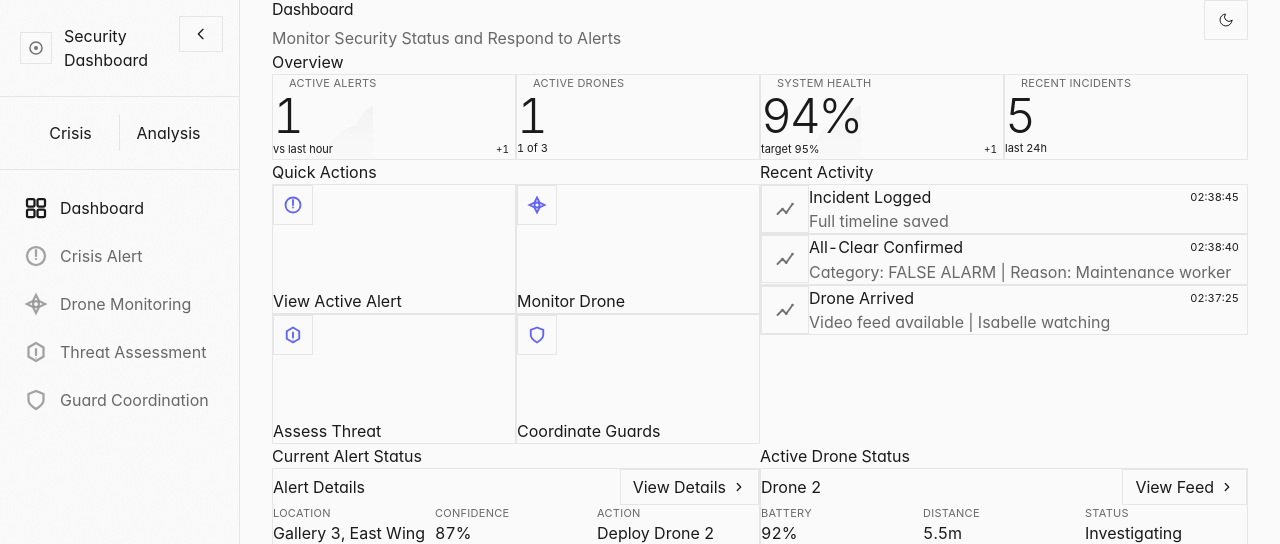
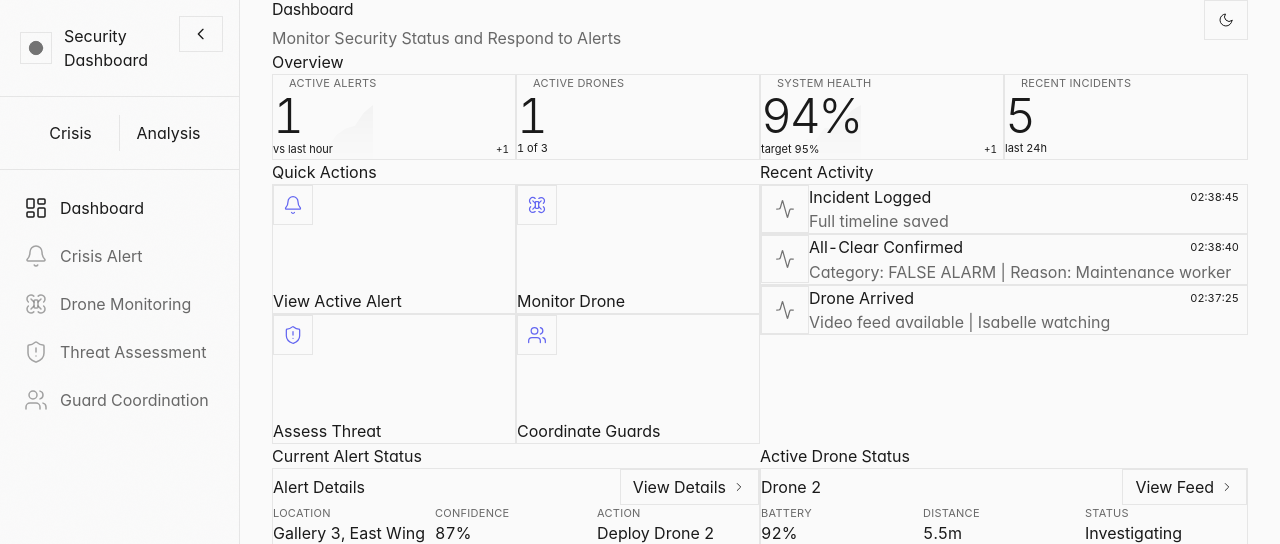
Before and after one commit to PmS-crypto/drone-management-system, a Next.js app: page / in a window 1280 px wide. Shown: the top 544 px of the page. Built offline with nearby package versions, Linux system fonts and the light colour scheme.

Commit message:
icon update

```diff
--- a/package.json
+++ b/package.json
@@ -10,6 +10,7 @@
   },
   "dependencies": {
     "framer-motion": "^12.23.24",
+    "lucide-react": "^0.554.0",
     "next": "^14.2.5",
     "react": "^18.3.1",
     "react-dom": "^18.3.1"
--- a/src/components/ui/Icons.tsx
+++ b/src/components/ui/Icons.tsx
@@ -1,120 +1,78 @@
 /**
- * Minimal icon system - consistent stroke weight and style
- * All icons use 1.5px stroke width for consistency
+ * Modern icon system using Lucide React
+ * Icons are optimized for clarity and modern dashboard aesthetics
+ * Following best practices from Linear, Vercel, and other top dashboards
+ *
+ * Icons use consistent stroke width (1.5) for visual harmony
+ * Size is controlled via className (e.g., w-6 h-6) for flexibility
  */
+
+import {
+  LayoutDashboard,
+  Bell,
+  Drone,
+  ShieldAlert,
+  Users,
+  Clock,
+  FileText,
+  ChevronRight,
+  X,
+  Check,
+  Activity,
+  Circle,
+} from 'lucide-react';
 
 interface IconProps {
   className?: string;
   size?: number;
 }
 
-export function DashboardIcon({ className, size = 16 }: IconProps) {
-  return (
-    <svg width={size} height={size} viewBox="0 0 16 16" fill="none" className={className}>
-      <rect x="2" y="2" width="5" height="5" rx="1" stroke="currentColor" strokeWidth="1.5" fill="none" />
-      <rect x="9" y="2" width="5" height="5" rx="1" stroke="currentColor" strokeWidth="1.5" fill="none" />
-      <rect x="2" y="9" width="5" height="5" rx="1" stroke="currentColor" strokeWidth="1.5" fill="none" />
-      <rect x="9" y="9" width="5" height="5" rx="1" stroke="currentColor" strokeWidth="1.5" fill="none" />
-    </svg>
-  );
+// Wrapper components to maintain compatibility with existing code
+// When className includes size (w-X h-X), size prop is ignored
+export function DashboardIcon({ className, size }: IconProps) {
+  return <LayoutDashboard className={className} size={size} strokeWidth={1.5} />;
 }
 
-export function AlertIcon({ className, size = 16 }: IconProps) {
-  return (
-    <svg width={size} height={size} viewBox="0 0 16 16" fill="none" className={className}>
-      <circle cx="8" cy="8" r="6" stroke="currentColor" strokeWidth="1.5" fill="none" />
-      <path d="M8 4v4M8 10h.01" stroke="currentColor" strokeWidth="1.5" strokeLinecap="round" />
-    </svg>
-  );
+export function AlertIcon({ className, size }: IconProps) {
+  return <Bell className={className} size={size} strokeWidth={1.5} />;
 }
 
-export function DroneIcon({ className, size = 16 }: IconProps) {
-  return (
-    <svg width={size} height={size} viewBox="0 0 16 16" fill="none" className={className}>
-      <path d="M8 2L10 6L14 8L10 10L8 14L6 10L2 8L6 6L8 2Z" stroke="currentColor" strokeWidth="1.5" fill="none" />
-      <circle cx="8" cy="8" r="2" stroke="currentColor" strokeWidth="1.5" fill="none" />
-    </svg>
-  );
+export function DroneIcon({ className, size }: IconProps) {
+  return <Drone className={className} size={size} strokeWidth={1.5} />;
 }
 
-export function ThreatIcon({ className, size = 16 }: IconProps) {
-  return (
-    <svg width={size} height={size} viewBox="0 0 16 16" fill="none" className={className}>
-      <path d="M8 2L3 5V11L8 14L13 11V5L8 2Z" stroke="currentColor" strokeWidth="1.5" fill="none" />
-      <path d="M8 6V10" stroke="currentColor" strokeWidth="1.5" strokeLinecap="round" />
-      <circle cx="8" cy="12" r="0.5" fill="currentColor" />
-    </svg>
-  );
+export function ThreatIcon({ className, size }: IconProps) {
+  return <ShieldAlert className={className} size={size} strokeWidth={1.5} />;
 }
 
-export function GuardIcon({ className, size = 16 }: IconProps) {
-  return (
-    <svg width={size} height={size} viewBox="0 0 16 16" fill="none" className={className}>
-      <path d="M8 2L3 4V8C3 11 8 14 8 14C8 14 13 11 13 8V4L8 2Z" stroke="currentColor" strokeWidth="1.5" fill="none" />
-    </svg>
-  );
+export function GuardIcon({ className, size }: IconProps) {
+  return <Users className={className} size={size} strokeWidth={1.5} />;
 }
 
-export function TimelineIcon({ className, size = 16 }: IconProps) {
-  return (
-    <svg width={size} height={size} viewBox="0 0 16 16" fill="none" className={className}>
-      <circle cx="4" cy="4" r="1.5" fill="currentColor" />
-      <circle cx="8" cy="8" r="1.5" fill="currentColor" />
-      <circle cx="12" cy="12" r="1.5" fill="currentColor" />
-      <path d="M5.5 4L6.5 8M9.5 8L10.5 12" stroke="currentColor" strokeWidth="1.5" strokeLinecap="round" />
-    </svg>
-  );
+export function TimelineIcon({ className, size }: IconProps) {
+  return <Clock className={className} size={size} strokeWidth={1.5} />;
 }
 
-export function EvidenceIcon({ className, size = 16 }: IconProps) {
-  return (
-    <svg width={size} height={size} viewBox="0 0 16 16" fill="none" className={className}>
-      <rect x="3" y="2" width="10" height="12" rx="1" stroke="currentColor" strokeWidth="1.5" fill="none" />
-      <path d="M5 5H11M5 8H11M5 11H9" stroke="currentColor" strokeWidth="1.5" strokeLinecap="round" />
-    </svg>
-  );
+export function EvidenceIcon({ className, size }: IconProps) {
+  return <FileText className={className} size={size} strokeWidth={1.5} />;
 }
 
-export function ChevronRightIcon({ className, size = 16 }: IconProps) {
-  return (
-    <svg width={size} height={size} viewBox="0 0 16 16" fill="none" className={className}>
-      <path d="M6 4L10 8L6 12" stroke="currentColor" strokeWidth="1.5" strokeLinecap="round" strokeLinejoin="round" />
-    </svg>
-  );
+export function ChevronRightIcon({ className, size }: IconProps) {
+  return <ChevronRight className={className} size={size} strokeWidth={1.5} />;
 }
 
-export function XIcon({ className, size = 16 }: IconProps) {
-  return (
-    <svg width={size} height={size} viewBox="0 0 16 16" fill="none" className={className}>
-      <path d="M4 4L12 12M12 4L4 12" stroke="currentColor" strokeWidth="1.5" strokeLinecap="round" />
-    </svg>
-  );
+export function XIcon({ className, size }: IconProps) {
+  return <X className={className} size={size} strokeWidth={1.5} />;
 }
 
-export function CheckIcon({ className, size = 16 }: IconProps) {
-  return (
-    <svg width={size} height={size} viewBox="0 0 16 16" fill="none" className={className}>
-      <path d="M3 8L6 11L13 4" stroke="currentColor" strokeWidth="1.5" strokeLinecap="round" strokeLinejoin="round" />
-    </svg>
-  );
+export function CheckIcon({ className, size }: IconProps) {
+  return <Check className={className} size={size} strokeWidth={1.5} />;
 }
 
-export function ActivityIcon({ className, size = 16 }: IconProps) {
-  return (
-    <svg width={size} height={size} viewBox="0 0 16 16" fill="none" className={className}>
-      <path d="M2 12L6 8L9 11L14 4" stroke="currentColor" strokeWidth="1.5" strokeLinecap="round" strokeLinejoin="round" />
-      <circle cx="6" cy="8" r="1" fill="currentColor" />
-      <circle cx="9" cy="11" r="1" fill="currentColor" />
-      <circle cx="14" cy="4" r="1" fill="currentColor" />
-    </svg>
-  );
+export function ActivityIcon({ className, size }: IconProps) {
+  return <Activity className={className} size={size} strokeWidth={1.5} />;
 }
 
-export function StatusIcon({ className, size = 16 }: IconProps) {
-  return (
-    <svg width={size} height={size} viewBox="0 0 16 16" fill="none" className={className}>
-      <circle cx="8" cy="8" r="6" stroke="currentColor" strokeWidth="1.5" fill="none" />
-      <circle cx="8" cy="8" r="2" fill="currentColor" />
-    </svg>
-  );
+export function StatusIcon({ className, size }: IconProps) {
+  return <Circle className={className} size={size} strokeWidth={1.5} fill="currentColor" />;
 }
```
Also changed, not shown: 1 other file (tests, documents, lock files or other folders).
